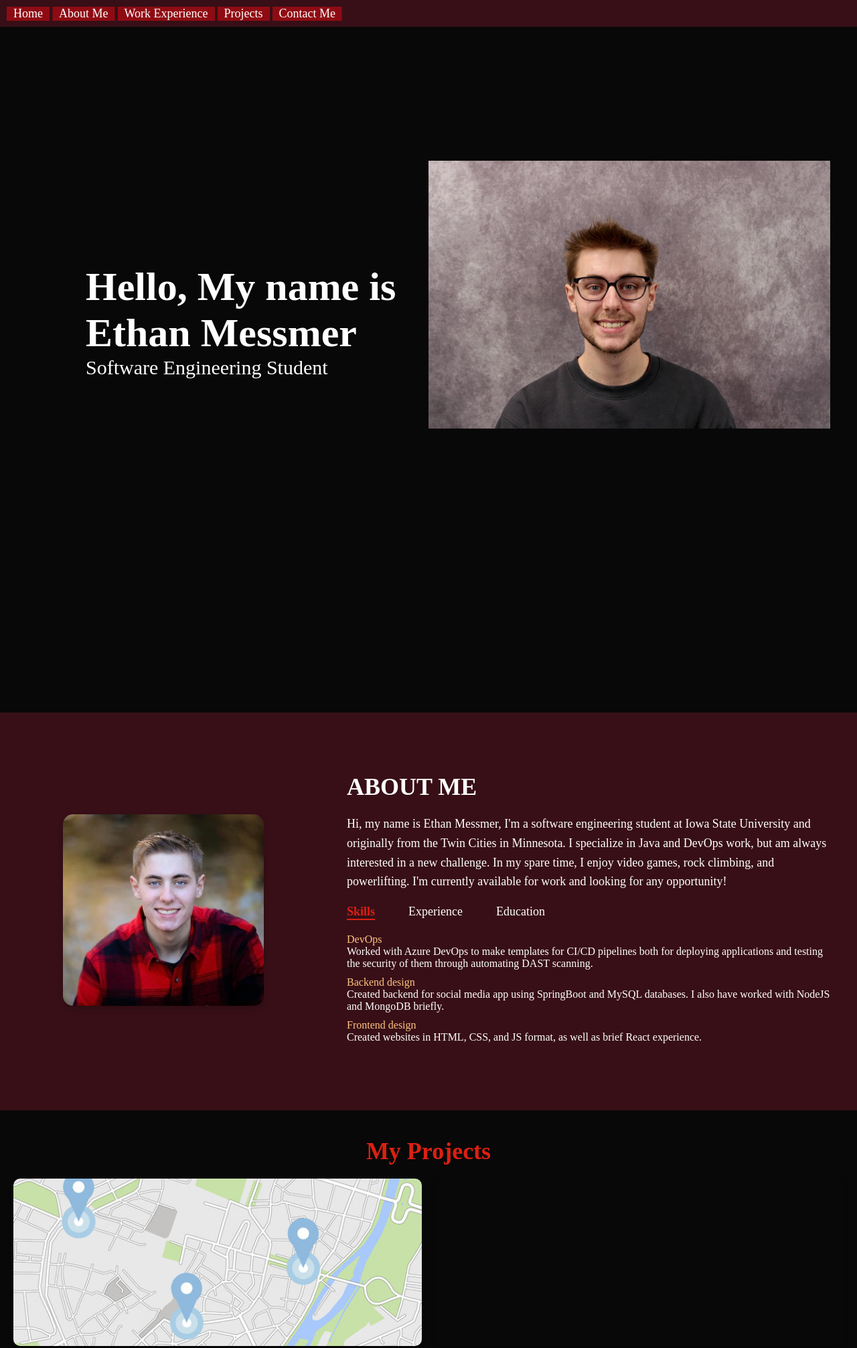
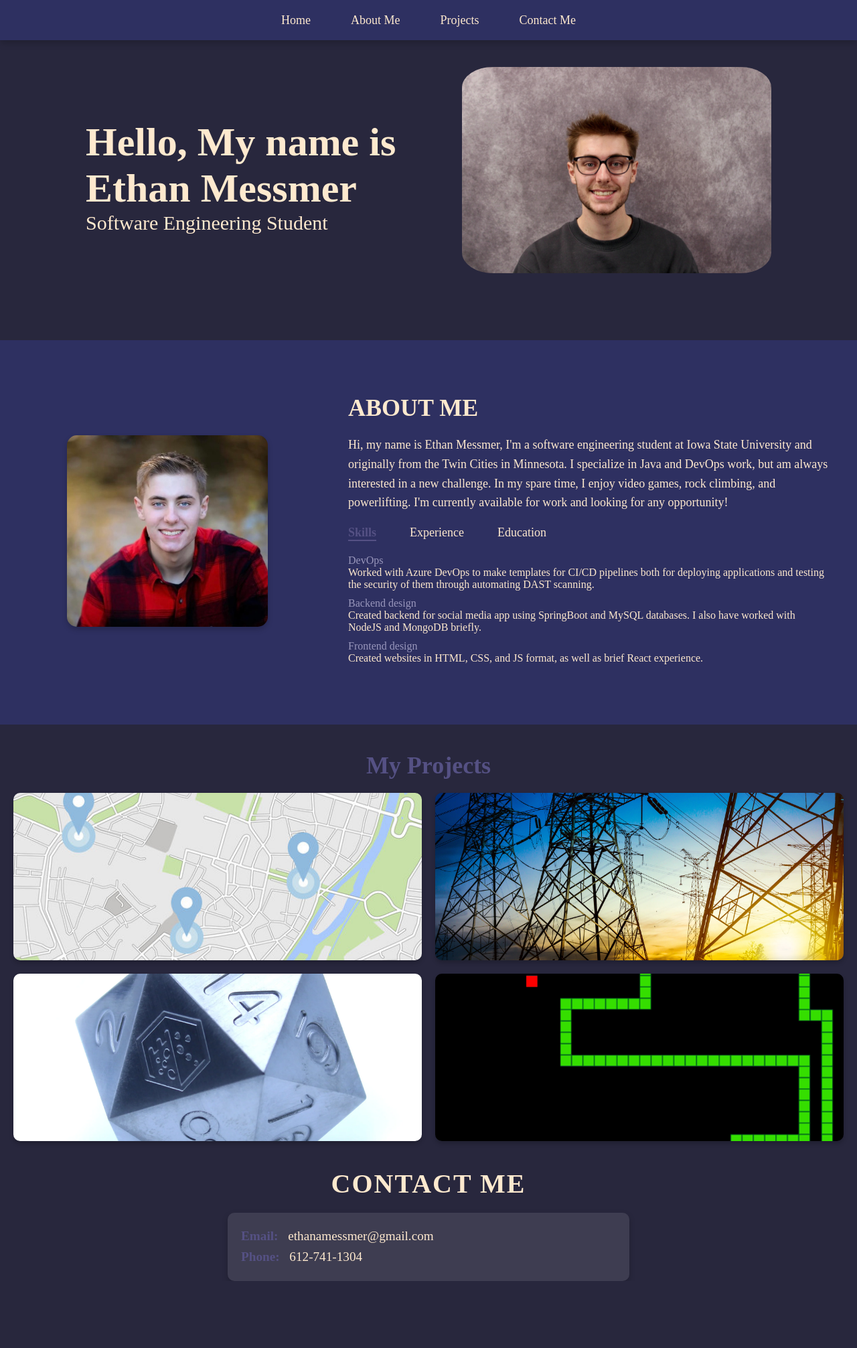
Before and after one commit to ethanamessmer/Portfolio, a plain HTML site: page index.html in a window 1280 px wide. Shown: the top 2013 px of the page at 67% size. After the commit the page ends 1913 px from the top, so only its background shows below. Drawn offline with Linux system fonts and the light colour scheme.

Commit message:
changed color scheme and finished portfolio

```diff
--- a/index.html
+++ b/index.html
@@ -12,11 +12,10 @@
         <div class="container">
             <nav>
                 <ul>
-                    <li><a href="#">Home</a></li>
-                    <li><a href="#">About Me</a></li>
-                    <li><a href="#">Work Experience</a></li>
-                    <li><a href="#">Projects</a></li>
-                    <li><a href="#">Contact Me</a></li>
+                    <li><a href="#home">Home</a></li>
+                    <li><a href="#about">About Me</a></li>
+                    <li><a href="#portfolio">Projects</a></li>
+                    <li><a href="#contact">Contact Me</a></li>
                 </ul>
             </nav>
         </div>
@@ -25,12 +24,11 @@
 
     <div id="home">
         <div class="home-text">
-            <h1>Hello, My name
-                is Ethan Messmer</h1>
+            <h1>Hello, My name is Ethan Messmer</h1>
             <p>Software Engineering Student</p>
         </div>
-        <div class = "home-image">
-            <img src="images/headshot.jpg" alt="Headshot" width="600px" style="padding-top: 200px;">
+        <div class="home-image">
+            <img src="images/headshot.jpg" alt="Headshot" class="responsive-image">
         </div>
     </div>
     <!-- About -->
@@ -94,17 +92,28 @@
             <div class="card" style="background-image: url('/images/GeoExplore.jpg');">
                 <div class="card-content">
                     <h2>GeoExplore</h2>
-                    <a href="https://github.com/ethanamessmer/GeoExplore" target="_blank">View on GitHub</a>
+                    <a href="https://github.com/ethanamessmer/GeoExplore" target="geoexplore_repo">View on GitHub</a>
                 </div>
             </div>
             <!-- Project Card 2 -->
-            <div class="card" style="background-image: url('/path-to-your-image2.jpg');">
+            <div class="card" style="background-image: url('/images/Power_lines_pillars.jpg');">
                 <div class="card-content">
-                    <h2>Project Title 2</h2>
-                    <a href="https://github.com/your-repository-2" target="_blank">View on GitHub</a>
+                    <h2>GridGPT Frontend</h2>
+                    <a href="#" target="_blank">View team website(available soon)</a>
                 </div>
             </div>
-            <!-- Add more cards as needed -->
+            <div class="card" style="background-image: url('/images/JumboPureTungsten_3.webp');">
+                <div class="card-content">
+                    <h2>DND character creator</h2>
+                    <a href="https://github.com/ethanamessmer/DNDCharacterMaker" target="dnd_repo">View on GitHub</a>
+                </div>
+            </div>
+            <div class="card" style="background-image: url('/images/Screen-Shot-2019-04-28-at-17.51.16.webp');">
+                <div class="card-content">
+                    <h2>Browser Game website</h2>
+                    <a href="https://github.com/ethanamessmer/Midterm319" target="dnd_repo">View on GitHub</a>
+                </div>
+            </div>
         </div>
     </div>
 
@@ -123,13 +132,33 @@
             document.querySelector(`[onclick="opentab('${tabName}')"]`).classList.add('active-link');
             document.getElementById(tabName).classList.add('active-tab');
         }
+
+            document.querySelectorAll('a[href^="#"]').forEach(anchor => {
+            anchor.addEventListener('click', function (e) {
+            e.preventDefault();
+            const targetId = this.getAttribute('href');
+            const targetElement = document.querySelector(targetId);
+
+            if (targetElement) {
+                targetElement.scrollIntoView({
+                    behavior: 'smooth',
+                    block: 'start'
+                    });
+                }
+            });
+        });
     </script>
 
 
     <!-- Contact -->
-    <div id="Contact">
+    <div id="contact">
         <h1 class="contact-title">Contact Me</h1>
-
+        <div class="contact-content">
+            <p class="contact-info">
+                <span class="contact-label">Email:</span> ethanamessmer@gmail.com <br>
+                <span class="contact-label">Phone:</span> 612-741-1304
+            </p>
+        </div>
     </div>
 </body>
 </html>
--- a/style.css
+++ b/style.css
@@ -1,112 +1,139 @@
-*{
+* {
     margin: 0;
     padding: 0%;
     box-sizing: border-box;
+    scroll-behavior: smooth;
 }
 
-body{
-    background: #080808;
-    color: white;
+body {
+    background: #28273d;
+    color: #fee9ce;
 }
 
-
 /* Home/Header */
-#header{
+#header {
     width: 100%;
-    height: 40px;
-    background-color: #380F17;
+    height: 60px;
+    background-color: #2e3061;
+    position: fixed;
+    top: 0;
+    left: 0;
+    z-index: 1000;
+    box-shadow: 0 4px 10px rgba(0, 0, 0, 0.2);
 }
 
-.container{
-    padding: 10px;
-
+.container {
+    padding: 0 20px;
+    height: 100%;
+    display: flex;
+    align-items: center;
+    justify-content: center;
 }
 
-nav{
+nav {
     display: flex;
     align-items: center;
-    justify-content: space-between;
-    flex-wrap: wrap;
+    justify-content: center;
+    width: 100%;
 }
 
-nav ul li{
-    display: inline-block;
+nav ul {
+    display: flex;
+    gap: 30px;
+    margin: 0;
+    padding: 0;
+}
+
+nav ul li {
     list-style: none;
-
-
 }
 
 nav ul li a {
-    color: white;
+    color: #fee9ce;
     text-decoration: none;
     font-size: 18px;
+    font-weight: 500;
     position: relative;
-    cursor: pointer;
-    display: inline-block;
-    overflow: hidden;
-    padding-left: 10px;
-    padding-right: 10px;
+    padding: 10px 15px;
+    transition: all 0.3s ease;
 }
 
 nav ul li a::before {
     content: '';
     position: absolute;
-    top: 0;
-    left: 100%;
-    width: 100%;
-    height: 100%;
-    background-color: #8F0B13;
-    z-index: -1;
-    transition: transform 0.5s ease;
-    transform: translateX(-100%);
+    bottom: 0;
+    left: 50%;
+    width: 0;
+    height: 2px;
+    background-color: #555184;
+    transition: all 0.3s ease;
+    transform: translateX(-50%);
 }
 
 nav ul li a:hover::before {
-    transform: translateX(0);
-}
-
-nav ul li a {
-    position: relative;
-    z-index: 1;
-    transition: color 0.3s ease;
+    width: 100%;
 }
 
 nav ul li a:hover {
-    color: #4C4F54;
+    color: #b2a6be;
 }
 
-#home{
+nav ul li a::after {
+    content: '';
+    position: absolute;
+    top: 50%;
+    left: 50%;
+    width: 100%;
+    height: 100%;
+    background: radial-gradient(circle, rgba(85, 81, 132, 0.3), transparent 70%);
+    transform: translate(-50%, -50%) scale(0);
+    transition: transform 0.3s ease;
+    pointer-events: none;
+}
+
+nav ul li a:hover::after {
+    transform: translate(-50%, -50%) scale(1);
+}
+
+#home {
     display: flex;
     align-items: center;
-    justify-content: space-between;
     flex-wrap: wrap;
-    padding-bottom: 420px;
+    padding-top: 100px;
+    padding-bottom: 100px;
 }
 
-.home-text{
-    margin-top: 20%;
+.home-text {
     font-size: 30px;
     width: 40%;
     margin-left: 10%;
+    color: #fee9ce;
 }
 
-.home-text h1{
+.home-text h1 {
     font-size: 60px;
     margin-top: 20px;
 }
 
-.home-image{
-    width:50%;
-    height:100%;
+.home-image {
+    width: 40%;
+    display: flex;
+    justify-content: center;
+    align-items: center;
+    padding-left: 50px;
 }
 
+.responsive-image {
+    max-width: 100%;
+    height: auto;
+    border-radius: 10%;
+}
 
 /* About */
-
 #about {
     padding: 80px 20px;
-    color: #DC2011;
-    background-color: #380F17;
+    color: #fee9ce;
+    background-color: #2e3061;
 }
 
 .row {
@@ -131,13 +158,13 @@ nav ul li a:hover {
 
 .about-col-2 {
     flex-basis: 60%;
-    color: #fff;
+    color: #fee9ce;
 }
 
 .sub-title {
     font-size: 36px;
     font-weight: 600;
-    color: #fff;
+    color: #fee9ce;
     margin-bottom: 20px;
     text-transform: uppercase;
 }
@@ -148,18 +175,16 @@ nav ul li a:hover {
     margin: 0;
 }
 
-
-
 .tab-titles {
     display: flex;
     margin: 20px 0 20px;
 }
 
-.tab-links{
+.tab-links {
     margin-right: 50px;
     font-size: 18px;
     font-weight: 500;
-    cursor:pointer;
+    cursor: pointer;
     position: relative;
 }
 
@@ -174,13 +199,13 @@ nav ul li a:hover {
 }
 
 .tab-links.active-link {
-    color: #DC2011;
+    color: #555184;
     font-weight: bold;
-    border-bottom: 2px solid #DC2011;
+    border-bottom: 2px solid #555184;
 }
 
 .tab-links:hover {
-    color: #4C4F54;
+    color: #b2a6be;
 }
 
 .tab-contents {
@@ -192,32 +217,31 @@ nav ul li a:hover {
     margin: 10px 0;
 }
 
-.tab-contents ul li span{
-    color: #FFC47F;
+.tab-contents ul li span {
+    color: #9997BC;
 }
 
 .tab-contents.active-tab {
     display: block;
 }
 
-
 /* Portfolio Section */
 #portfolio {
     padding: 40px 20px;
-    background-color: #080808;
-    color: white;
+    background-color: #28273d;
+    color: #fee9ce;
     text-align: center;
 }
 
 .portfolio-title {
     font-size: 36px;
     margin-bottom: 20px;
-    color: #DC2011;
+    color: #555184;
 }
 
 .portfolio-grid {
     display: grid;
-    grid-template-columns: repeat(auto-fit, minmax(300px, 1fr));
+    grid-template-columns: repeat(2, 1fr);
     gap: 20px;
     justify-items: center;
 }
@@ -243,7 +267,7 @@ nav ul li a:hover {
     position: absolute;
     bottom: 0;
     background: rgba(0, 0, 0, 0.6);
-    color: white;
+    color: #fee9ce;
     width: 100%;
     padding: 15px;
     text-align: center;
@@ -261,11 +285,11 @@ nav ul li a:hover {
     margin: 0;
     font-size: 20px;
     font-weight: bold;
-    color: #DC2011;
+    color: #fee9ce;
 }
 
 .card-content a {
-    color: #FFFFFF;
+    color: #fee9ce;
     text-decoration: none;
     font-weight: bold;
     font-size: 16px;
@@ -275,20 +299,42 @@ nav ul li a:hover {
 }
 
 .card-content a:hover {
-    color: #DC2011;
+    color: #555184;
 }
 
-
-
 /* Contact Section */
-
-
 #Contact {
     padding: 80px 20px;
-    color: #DC2011;
-    background-color: #380F17;
+    color: #fee9ce;
+    background-color: #2e3061;
+    text-align: center;
 }
 
 .contact-title {
+    font-size: 2.5rem;
+    margin-bottom: 20px;
+    text-transform: uppercase;
+    letter-spacing: 2px;
     text-align: center;
 }
+
+.contact-content {
+    max-width: 600px;
+    margin: 0 auto;
+    padding: 20px;
+    background-color: rgba(255, 255, 255, 0.1);
+    border-radius: 10px;
+    box-shadow: 0 4px 10px rgba(0, 0, 0, 0.2);
+}
+
+.contact-info {
+    font-size: 1.2rem;
+    line-height: 1.6;
+    margin: 0;
+}
+
+.contact-label {
+    font-weight: bold;
+    color: #555184;
+    margin-right: 10px;
+}
```
Also changed, not shown: images/JumboPureTungsten_3.webp (added), images/Power_lines_pillars.jpg (added), images/Screen-Shot-2019-04-28-at-17.51.16.webp (added).
